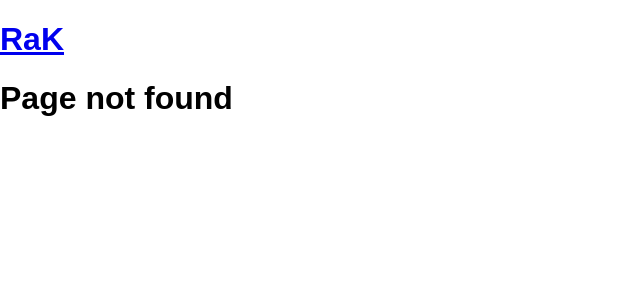
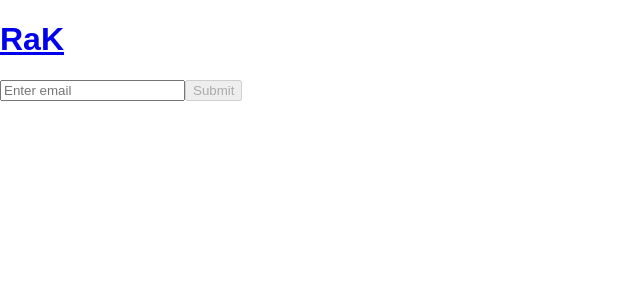
Before and after one commit to miss-quynh/RAK, a React (Create React App) app in the folder react-rak/: page /organizations/login in a window 1280 px wide. Before the commit this address had no page. Shown: the top 300 px of the page, without its empty margins (0-640 px from the left). Built offline with nearby package versions, Linux system fonts and the light colour scheme.

Commit message:
Additional organization login

```diff
--- a/react-rak/src/App.js
+++ b/react-rak/src/App.js
@@ -5,7 +5,7 @@ import './App.css';
 import Home from './components/Home'
 import Donor from './components/Donor'
 import ProjectDisp from './components/ProjectDisp'
-
+import OrganizationLogin from './components/OrganizationLogin'
 
 class App extends React.Component {
 
@@ -21,6 +21,7 @@ class App extends React.Component {
             <Route exact path="/" component={Home} />
             <Route exact path="/donor" component={Donor} />
             <Route path="/projects/:id" component={ProjectDisp} />
+            <Route path="/organizations/login" component={OrganizationLogin} />
             <Route render={() => <h1>Page not found</h1>} />
           </Switch>
         </div>
--- /dev/null
+++ b/react-rak/src/components/OrganizationLogin.js
@@ -0,0 +1,66 @@
+import React from 'react';
+import axios from 'axios';
+
+class OrganizationLogin extends React.Component {
+  constructor(props){
+    super(props);
+    this.state = {
+      email: ''
+    };
+
+    this.handleChange = this.handleChange.bind(this);
+    this.handleSubmit = this.handleSubmit.bind(this);
+  }
+
+  handleChange(event) {
+    var value = event.target.value;
+
+    this.setState(function () {
+      return {
+        email: value
+      }
+    });
+  }
+
+  handleSubmit(event) {
+    event.preventDefault();
+    var currentContext = this;
+    this.serverRequest = axios
+    .post("localhost:8181/organization_token", {
+      "auth": {
+        "email": this.state.email
+      }
+      // .then(function (response) {
+      //   console.log(response);
+      //   if (response.data.code == 201){
+      //     console.log("Success")
+      //   }
+      // })
+    }
+    // this.props.onSubmit(
+    //   this.state.email
+    );
+  }
+  render() {
+    return (
+      <div>
+        <form onSubmit = {this.handleSubmit}>
+          <label htmlFor = 'email'> {this.props.label} </label>
+          <input
+            placeholder = 'Enter email'
+            type = 'email'
+            value = {this.state.email}
+            onChange = {this.handleChange}
+            ></input>
+          <button
+            type = 'submit'
+            disabled = {!this.state.email}>
+              Submit
+          </button>
+        </form>
+      </div>
+      )
+  }
+}
+
+export default OrganizationLogin
```
